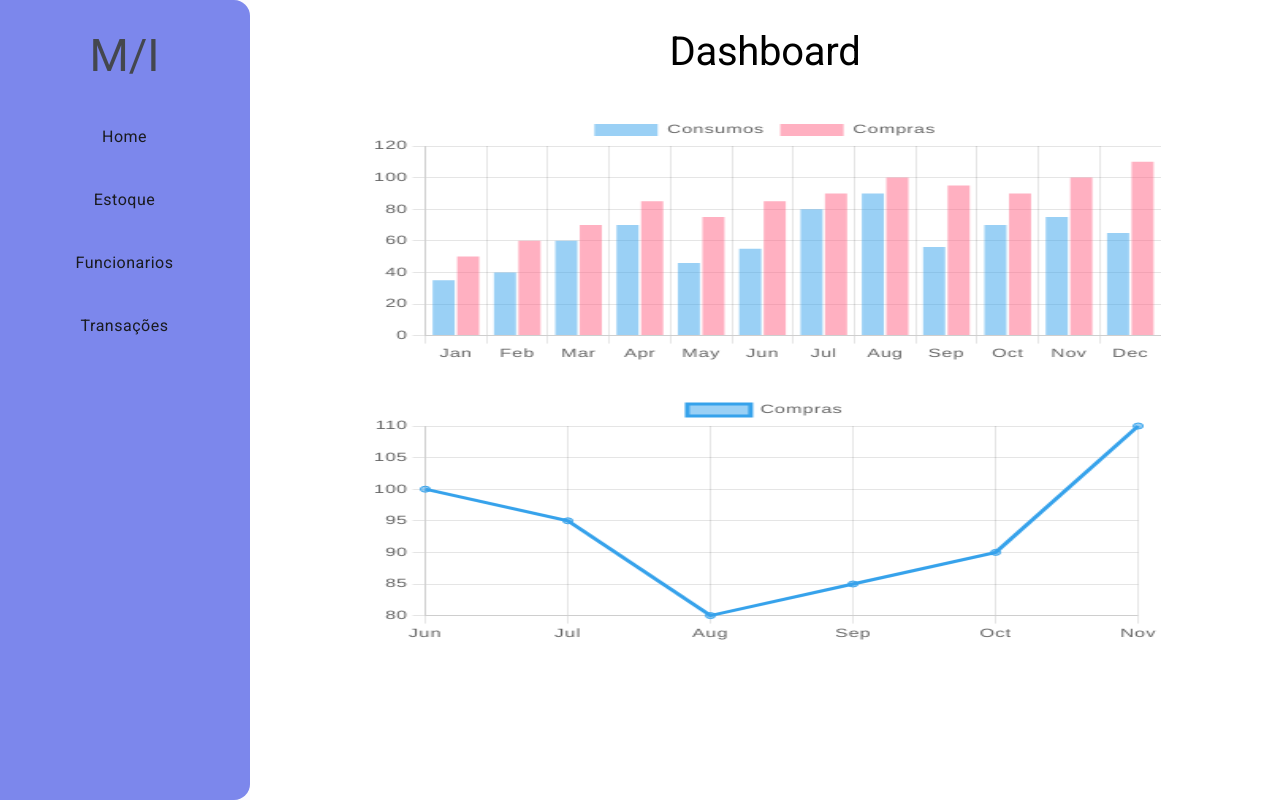
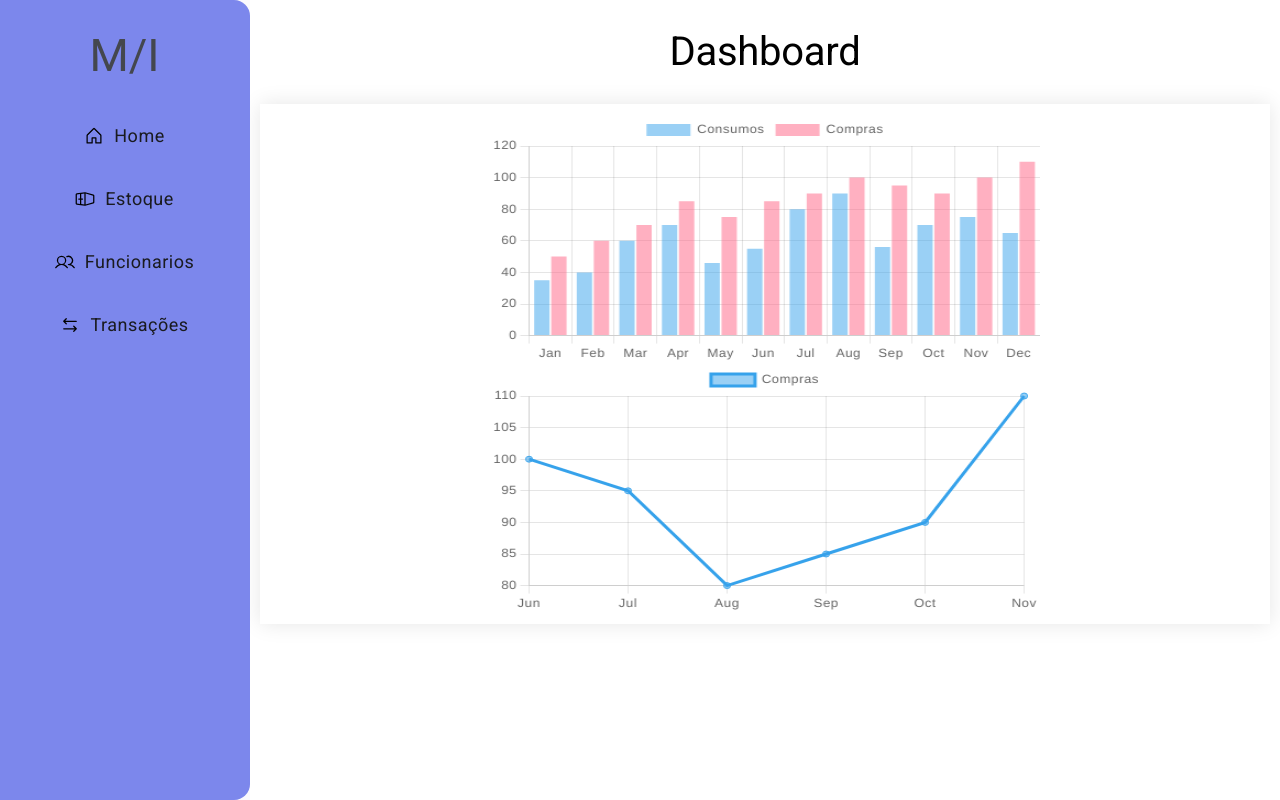
Before and after one commit to felipelopes02/geren, an Angular app: page /home in a window 1280 px wide. Built offline with nearby package versions, Linux system fonts and the light colour scheme.

Commit message:
Ajustes front

```diff
--- a/src/app/src/app/componentes/nav-bar/nav-bar.component.html
+++ b/src/app/src/app/componentes/nav-bar/nav-bar.component.html
@@ -6,17 +6,58 @@
       </div>
 
       <mat-nav-list>
-        <a mat-list-item (click)="navigateToHome()">Home</a>
+        <a mat-list-item (click)="navigateToHome()" class="menu-item">
+          <div class="menu-item-content">
+            <svg xmlns="http://www.w3.org/2000/svg" width="20" height="20" fill="#000000" viewBox="0 0 256 256">
+              <path d="M219.31,108.68l-80-80a16,16,0,0,0-22.62,0l-80,80A15.87,15.87,0,0,0,32,120v96a8,8,0,0,0,8,8h64a8,8,0,0,0,8-8V160h32v56a8,8,0,0,0,8,8h64a8,8,0,0,0,8-8V120A15.87,15.87,0,0,0,219.31,108.68ZM208,208H160V152a8,8,0,0,0-8-8H104a8,8,0,0,0-8,8v56H48V120l80-80,80,80Z"></path>
+            </svg>
+            <span>Home</span>
+          </div>
+        </a>
+
         <!-- Item de Estoque com submenu -->
         <div style="width: 100%;">
-          <a mat-list-item (click)="toggleEstoque()">Estoque</a>
+          <a mat-list-item (click)="toggleEstoque()" class="menu-item">
+            <div class="menu-item-content">
+              <svg xmlns="http://www.w3.org/2000/svg" width="20" height="20" fill="#000000" viewBox="0 0 256 256"><path d="M236.4,70.65,130.2,40.31a8,8,0,0,0-3.33-.23L21.74,55.1A16.08,16.08,0,0,0,8,70.94V185.06A16.08,16.08,0,0,0,21.74,200.9l105.13,15A8.47,8.47,0,0,0,128,216a7.85,7.85,0,0,0,2.2-.31l106.2-30.34A16.07,16.07,0,0,0,248,170V86A16.07,16.07,0,0,0,236.4,70.65ZM96,120H80V62.94l40-5.72V198.78l-40-5.72V136H96a8,8,0,0,0,0-16ZM24,70.94l40-5.72V120H48a8,8,0,0,0,0,16H64v54.78l-40-5.72ZM136,197.39V58.61L232,86V170Z"></path></svg>
+              <span>Estoque</span>
+            </div>
+          </a>
           <div *ngIf="estoqueOpen" class="submenu">
-            <a mat-list-item (click)="navigateToMedicamentos()">Medicamentos</a>
-            <a mat-list-item (click)="navigateToInsumos()">Insumos</a>
+            <a mat-list-item (click)="navigateToMedicamentos()" class="menu-item">
+              <div class="menu-item-content">
+                <svg xmlns="http://www.w3.org/2000/svg" width="20" height="20" fill="#000000" viewBox="0 0 256 256"><path d="M216.42,39.6a53.26,53.26,0,0,0-75.32,0L39.6,141.09a53.26,53.26,0,0,0,75.32,75.31h0L216.43,114.91A53.31,53.31,0,0,0,216.42,39.6ZM103.61,205.09h0a37.26,37.26,0,0,1-52.7-52.69L96,107.31,148.7,160ZM205.11,103.6,160,148.69,107.32,96l45.1-45.09a37.26,37.26,0,0,1,52.69,52.69ZM189.68,82.34a8,8,0,0,1,0,11.32l-24,24a8,8,0,1,1-11.31-11.32l24-24A8,8,0,0,1,189.68,82.34Z">
+                    </path>
+                </svg>
+                <span>Medicamentos</span>
+              </div>
+            </a>
+            <a mat-list-item (click)="navigateToInsumos()" class="menu-item">
+              <div class="menu-item-content">
+                <svg xmlns="http://www.w3.org/2000/svg" width="20" height="20" fill="#000000" viewBox="0 0 256 256"><path d="M237.66,66.34l-48-48a8,8,0,0,0-11.32,11.32L196.69,48,168,76.69,133.66,42.34a8,8,0,0,0-11.32,11.32L128.69,60l-84,84A15.86,15.86,0,0,0,40,155.31v49.38L18.34,226.34a8,8,0,0,0,11.32,11.32L51.31,216h49.38A15.86,15.86,0,0,0,112,211.31l84-84,6.34,6.35a8,8,0,0,0,11.32-11.32L179.31,88,208,59.31l18.34,18.35a8,8,0,0,0,11.32-11.32ZM100.69,200H56V155.31l18-18,20.34,20.35a8,8,0,0,0,11.32-11.32L85.31,126,98,113.31l20.34,20.35a8,8,0,0,0,11.32-11.32L109.31,102,140,71.31,184.69,116Z">
+                  </path>
+                </svg>
+                <span>Insumos</span>
+              </div>
+            </a>
           </div>
         </div>
-        <a mat-list-item>Funcionarios</a>
-        <a mat-list-item>Transações</a>
+        <a mat-list-item class="menu-item">
+          <div class="menu-item-content">
+            <svg xmlns="http://www.w3.org/2000/svg" width="20" height="20" fill="#000000" viewBox="0 0 256 256"><path d="M117.25,157.92a60,60,0,1,0-66.5,0A95.83,95.83,0,0,0,3.53,195.63a8,8,0,1,0,13.4,8.74,80,80,0,0,1,134.14,0,8,8,0,0,0,13.4-8.74A95.83,95.83,0,0,0,117.25,157.92ZM40,108a44,44,0,1,1,44,44A44.05,44.05,0,0,1,40,108Zm210.14,98.7a8,8,0,0,1-11.07-2.33A79.83,79.83,0,0,0,172,168a8,8,0,0,1,0-16,44,44,0,1,0-16.34-84.87,8,8,0,1,1-5.94-14.85,60,60,0,0,1,55.53,105.64,95.83,95.83,0,0,1,47.22,37.71A8,8,0,0,1,250.14,206.7Z">
+              </path>
+            </svg>
+            <span>Funcionarios</span>
+          </div>
+        </a>
+        <a mat-list-item class="menu-item">
+          <div class="menu-item-content">
+            <svg xmlns="http://www.w3.org/2000/svg" width="20" height="20" fill="#000000" viewBox="0 0 256 256"><path d="M213.66,181.66l-32,32a8,8,0,0,1-11.32-11.32L188.69,184H48a8,8,0,0,1,0-16H188.69l-18.35-18.34a8,8,0,0,1,11.32-11.32l32,32A8,8,0,0,1,213.66,181.66Zm-139.32-64a8,8,0,0,0,11.32-11.32L67.31,88H208a8,8,0,0,0,0-16H67.31L85.66,53.66A8,8,0,0,0,74.34,42.34l-32,32a8,8,0,0,0,0,11.32Z">
+              </path>
+            </svg>
+            <span>Transações</span>
+          </div>
+        </a>
       </mat-nav-list>
     </mat-sidenav>
 
--- a/src/app/src/app/componentes/nav-bar/nav-bar.component.scss
+++ b/src/app/src/app/componentes/nav-bar/nav-bar.component.scss
@@ -41,3 +41,21 @@
     /* Recuo para indicar hierarquia no submenu */
     width: 100%;
   }
+
+  .menu-item-content {
+    display: flex;
+    align-items: center;
+    justify-content: center;
+    gap: 10px; /* Space between the icon and text */
+  }
+
+  .menu-item svg {
+    display: inline-block;
+    vertical-align: middle;
+  }
+
+  .menu-item span {
+    display: inline-block;
+    vertical-align: middle;
+    font-size: 18px; /* Keep font size */
+  }
--- a/src/app/src/app/pages/home/home.component.html
+++ b/src/app/src/app/pages/home/home.component.html
@@ -5,11 +5,11 @@
       <h1 class="dashboard-title">Dashboard</h1>
 
       <div class="charts-container">
-        <div class="chart">
+        <div class="chart-barras">
           <canvas id="barChartCanvas"></canvas>
         </div>
 
-        <div class="chart">
+        <div class="chart-linha">
           <canvas id="lineChartCanvas"></canvas>
         </div>
       </div>
--- a/src/app/src/app/pages/home/home.component.scss
+++ b/src/app/src/app/pages/home/home.component.scss
@@ -22,6 +22,8 @@
     padding: 10px;
     flex-direction: column;
     align-items: center;
+    background-color: #ffff;
+    box-shadow: 0 0 20px rgba(0, 0, 0, 0.1);
   }
 
   .chart {
--- a/src/app/src/app/pages/inventory/inventory.component.html
+++ b/src/app/src/app/pages/inventory/inventory.component.html
@@ -65,7 +65,7 @@
               <path d="M227.31,73.37,182.63,28.68a16,16,0,0,0-22.63,0L36.69,152A15.86,15.86,0,0,0,32,163.31V208a16,16,0,0,0,16,16H92.69A15.86,15.86,0,0,0,104,219.31L227.31,96a16,16,0,0,0,0-22.63ZM51.31,160,136,75.31,152.69,92,68,176.68ZM48,179.31,76.69,208H48Zm48,25.38L79.31,188,164,103.31,180.69,120Zm96-96L147.31,64l24-24L216,84.68Z"></path>
             </svg>
           </button>
-          <button mat-icon-button color="warn" (click)="openDeleteConfirmation(item.identificador)">
+          <button class="acoes" mat-icon-button color="warn" (click)="openDeleteConfirmation(item.identificador)">
             <svg xmlns="http://www.w3.org/2000/svg" width="22" height="22" fill="#000000" viewBox="0 0 256 256">
               <path d="M216,48H176V40a24,24,0,0,0-24-24H104A24,24,0,0,0,80,40v8H40a8,8,0,0,0,0,16h8V208a16,16,0,0,0,16,16H192a16,16,0,0,0,16-16V64h8a8,8,0,0,0,0-16ZM96,40a8,8,0,0,1,8-8h48a8,8,0,0,1,8,8v8H96Zm96,168H64V64H192ZM112,104v64a8,8,0,0,1-16,0V104a8,8,0,0,1,16,0Zm48,0v64a8,8,0,0,1-16,0V104a8,8,0,0,1,16,0Z"></path>
             </svg>
```
